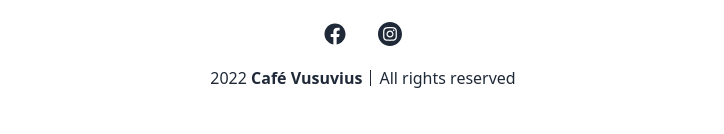
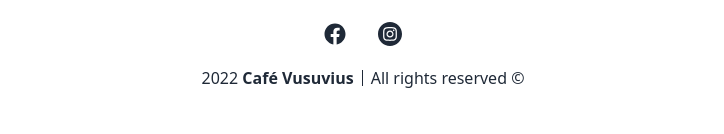
Before and after one commit to HF4-MEGA-PROJECT/restaurant-pwa, a Nuxt app: page / in a window 1280 px wide. Shown: the part 166-300 px from the top of the page, without its empty margins (277-1001 px from the left). Built offline with nearby package versions, Linux system fonts and the light colour scheme.

Commit message:
Update components/AppFooter.vue
:)

```diff
--- a/components/AppFooter.vue
+++ b/components/AppFooter.vue
@@ -56,7 +56,7 @@
         </p>
         <div class="border-l border-gray-800 pl-2 ml-2">
           <p class="text-base leading-4 text-gray-800">
-            All rights reserved
+            All rights reserved ©
           </p>
         </div>
       </div>
```
